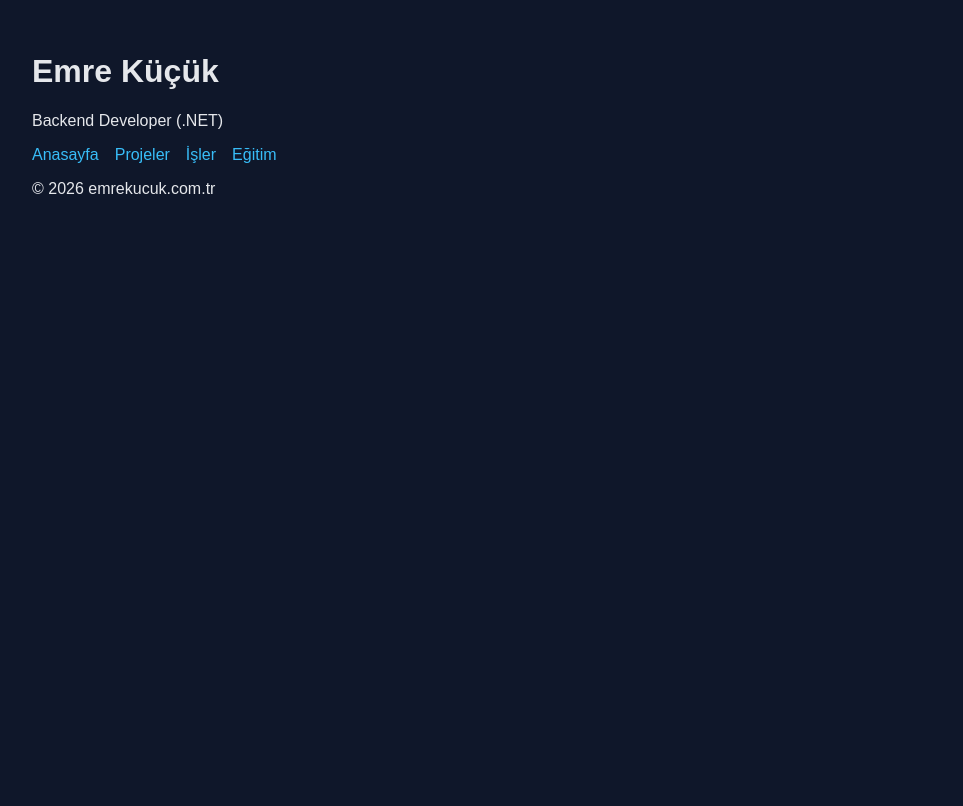
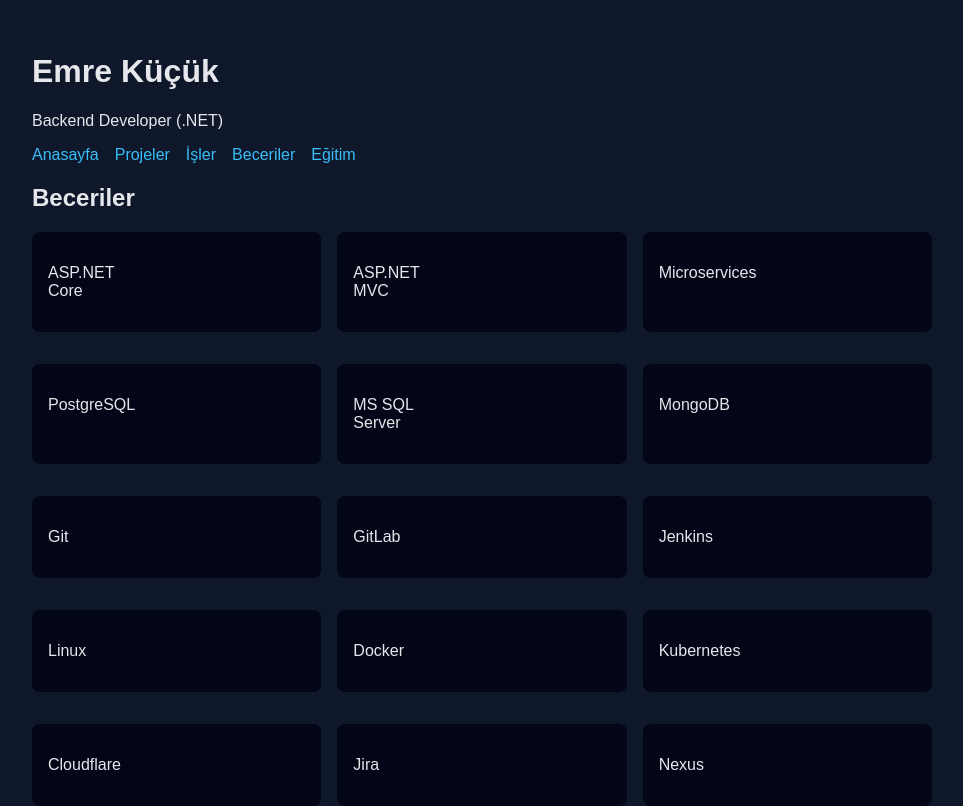
Before and after one commit to emrekucuk/emrekucuk, a React (Vite) app: page /skills in a window 1280 px wide. Shown: the top 806 px of the page, without its empty margins (158-1121 px from the left). Built offline with nearby package versions, Linux system fonts and the light colour scheme.

Commit message:
Added Skills component and page

```diff
--- a/src/App.jsx
+++ b/src/App.jsx
@@ -4,6 +4,7 @@
 import Home from "./pages/Home";
 import Projects from "./pages/Projects";
 import Jobs from "./pages/Jobs";
+import Skills from "./pages/Skills";
 import Educations from "./pages/Educations";
 
 export default function App() {
@@ -12,8 +13,9 @@
       <Header />
       <Routes>
         <Route path="/" element={<Home />} />
+        <Route path="/jobs" element={<Jobs />} />
         <Route path="/project" element={<Projects />} />
-        <Route path="/jobs" element={<Jobs />} />
+        <Route path="/skills" element={<Skills />} />
         <Route path="/education" element={<Educations />} />
       </Routes>
       <Footer />
--- a/src/components/Header.jsx
+++ b/src/components/Header.jsx
@@ -9,6 +9,7 @@
         <Link to="/">Anasayfa</Link>
         <Link to="/project">Projeler</Link>
         <Link to="/jobs">İşler</Link>
+        <Link to="/skills">Beceriler</Link>
         <Link to="/education">Eğitim</Link>
       </nav>
     </header>
--- /dev/null
+++ b/src/components/SkillCard.jsx
@@ -0,0 +1,19 @@
+// export default function SkillCard({ skill }) {
+//   return (
+//     <div className="skill-card">
+//        <ul class="tech-list">
+//               <li>{skill.title}</li>
+//           </ul>
+//     </div>
+//   );
+// }
+
+export default function SkillCard({ skill }) {
+  return (
+    <div className="skill-card">
+      <ul className="tech-list">
+        <li>{skill.title}</li>
+      </ul>
+    </div>
+  );
+}
--- a/src/index.css
+++ b/src/index.css
@@ -37,3 +37,23 @@
   border-radius: 8px;
   margin-bottom: 1rem;
 }
+.skill-card {
+  background: #020617;
+  padding: 1rem;
+  border-radius: 8px;
+  margin-bottom: 1rem;
+}
+
+.tech-list {
+  list-style: none;
+  padding: 0;
+  display: grid;
+  grid-template-columns: repeat(3, 1fr);
+  gap: 8px 24px; /* satır / kolon boşluğu */
+}
+
+.skills-grid {
+  display: grid;
+  grid-template-columns: repeat(3, 1fr);
+  gap: 16px;
+}
--- /dev/null
+++ b/src/pages/Skills.jsx
@@ -0,0 +1,50 @@
+import SkillCard from "../components/SkillCard";
+
+export default function Skills() {
+  const skills = [
+    {title: "ASP.NET Core"  },
+    {title: "ASP.NET MVC"  },
+    {title: "Microservices"  },
+    {title: "PostgreSQL"  },
+    {title: "MS SQL Server"  },
+    {title: "MongoDB"  },
+    {title: "Git"  },
+    {title: "GitLab"  },
+    {title: "Jenkins"  },
+    {title: "Linux"  },
+    {title: "Docker"  },
+    {title: "Kubernetes"  },
+    {title: "Cloudflare"  },
+    {title: "Jira"  },
+    {title: "Nexus"  },
+    {title: "Kafka"  },
+    {title: "Serilog"  },
+    {title: "Graylog"  },
+    {title: "WebSocket"  },
+    {title: "Hangfire"  },
+  ];
+
+
+  return (
+    <div className="row">
+      <h2>Beceriler</h2>
+    <div className="skills-grid">
+        {skills.map((skill, index) => (
+          <SkillCard key={index} skill={skill} />
+        ))}
+      </div>
+    </div>
+  );
+}
+
+
+//   return (
+//     <section>
+//       <h2>Beceriler</h2>
+
+//       {skills.map((skill, index) => (
+//         <SkillCard key={index} skill={skill} />
+//       ))}
+//     </section>
+//   );
+// }
```
